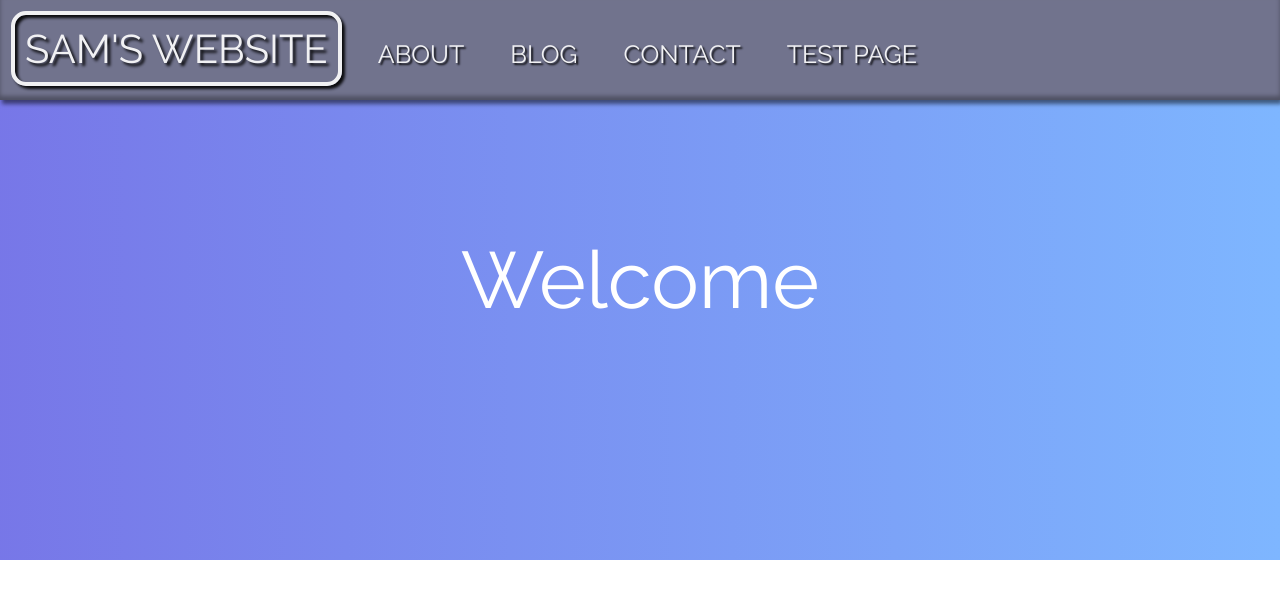
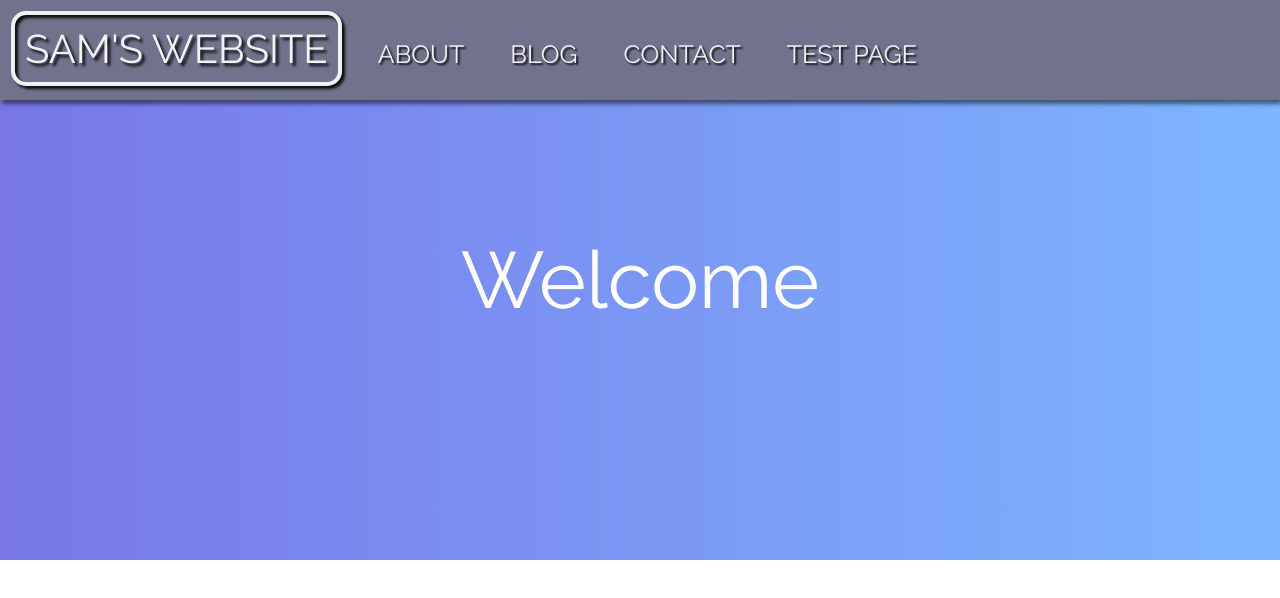
Before and after one commit to Solonthewise/Solonthewise.github.io, a plain HTML site: page TestPage.html in a window 1280 px wide. Drawn offline with Linux system fonts and the light colour scheme.

Commit message:
remove header inset shadow

```diff
--- a/stylesTest.css
+++ b/stylesTest.css
@@ -17,7 +17,7 @@ header {
 	background-position: center;
 	z-index: 1;
 	top: 0;
-	box-shadow: 2px 4px 4px rgba(0, 0, 0, 0.5), inset 0 -4px 4px rgba(0, 0, 0, 0.3);
+	box-shadow: 2px 4px 4px rgba(0, 0, 0, 0.5);
 	}
 
 .menu {
```
